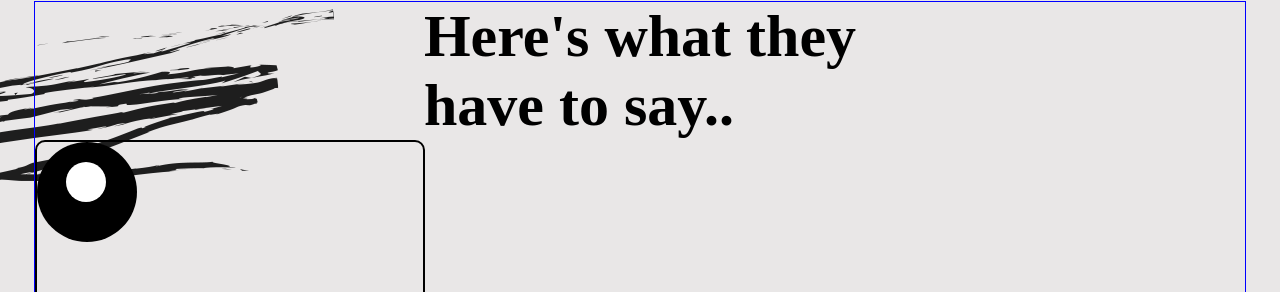
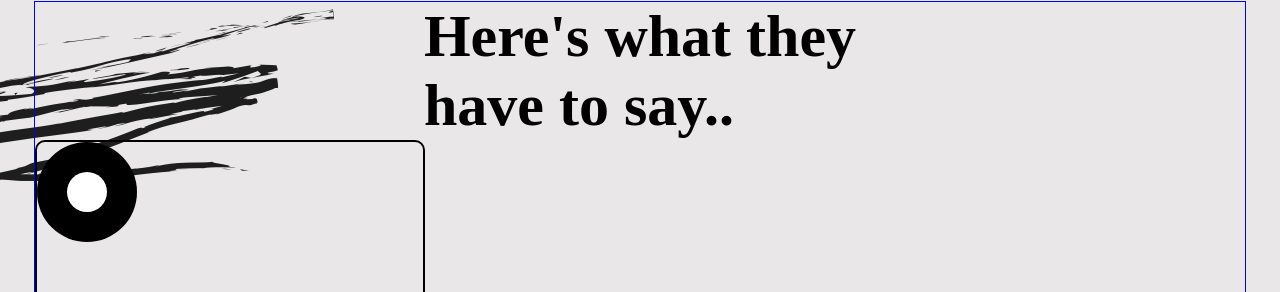
Before and after one commit to Dollarsssss/Clone-Template-Travel, a plain HTML site: page index.html in a window 1280 px wide. Shown: the part 5209-5501 px from the top of the page. Drawn offline with Linux system fonts and the light colour scheme.

Commit message:
update css

```diff
--- a/style.css
+++ b/style.css
@@ -885,8 +885,9 @@ header {
                     height: 40px;
                     background-color: var(--white);
                     border-radius: 50%;
-                    top: 20px;
-                    right: 31px;
+                    top: 50%;
+                    left: 50%;
+                    transform: translate(-50%, -50%);
                 }
 
 
```
